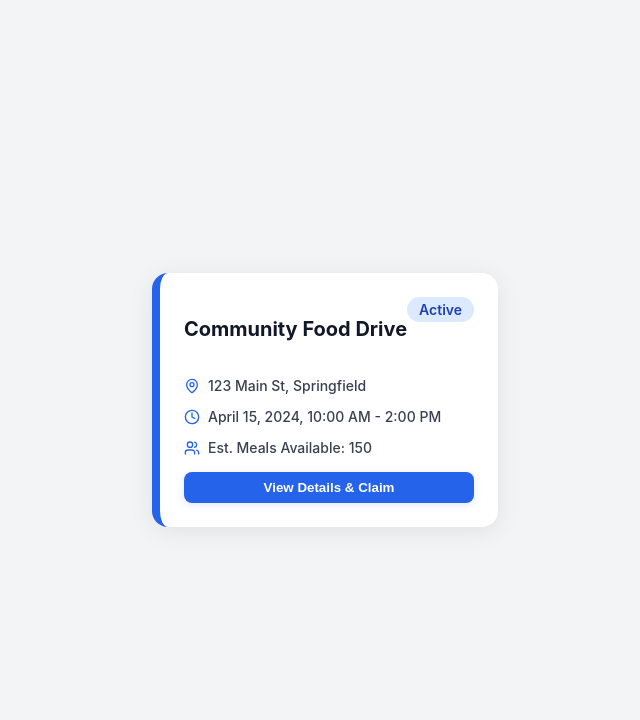
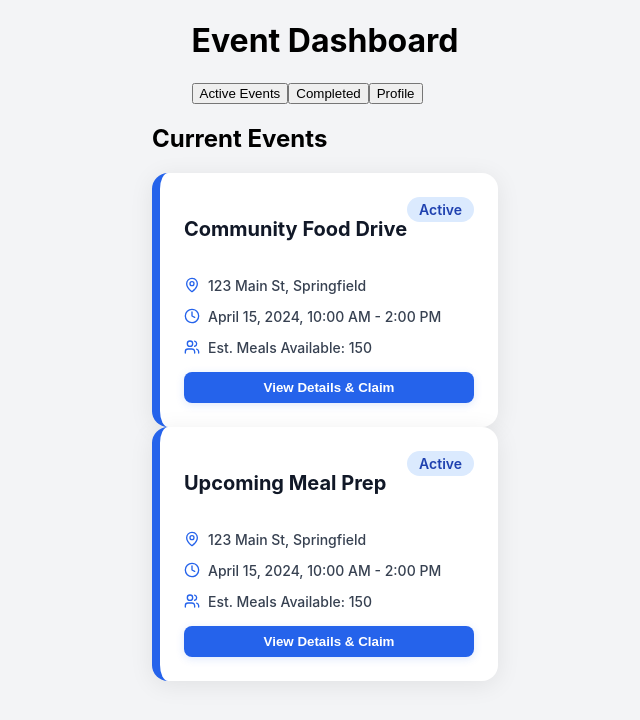
Before and after one commit to Creighton4Good/CSC-599-Creighton-For-Good-App, a React (Create React App) app in the folder frontend/: page / in a window 1280 px wide. Shown: the top 720 px of the page, without its empty margins (315-955 px from the left). Built offline with nearby package versions, Linux system fonts and the light colour scheme; the HTML template or start-up script is replaced by a standard one.

Commit message:
your commit message

```diff
--- a/frontend/src/App.css
+++ b/frontend/src/App.css
@@ -1,9 +1,10 @@
 .app {
-  display: flex;
-  justify-content: center;
-  align-items: center;
-  min-height: 100vh;
-  background: #f3f4f6;
+ display: flex;
+ flex-direction: column; /* Stack content vertically: Header then Main */
+ align-items: center; /* Center all stacked content horizontally */
+ min-height: 100vh; /* Ensures the background covers the full viewport */
+ background: #f3f4f6;
+ width: 100%; /* Ensure the container stretches across the screen */
 }
 
 .event-card {
--- a/frontend/src/App.js
+++ b/frontend/src/App.js
@@ -1,7 +1,8 @@
-import React from 'react';
+import React, { useState } from 'react'; // Import useState
 import { MapPin, Clock, Users } from 'lucide-react';
 import './App.css';
 
+// --- (Existing EventCard component remains the same) ---
 const EventCard = ({ event }) => {
     const isActive = event.status === 'Active';
 
@@ -37,7 +38,9 @@ const EventCard = ({ event }) => {
         </div>
     );
 };
+// --- (End of EventCard) ---
 
+// Sample data for demonstration
 const sampleEvent = {
     title: "Community Food Drive",
     status: "Active",
@@ -46,10 +49,86 @@ const sampleEvent = {
     meals: 150
 }
 
+const sampleEventInactive = {
+    title: "Past Volunteer Day",
+    status: "Completed",
+    location: "456 Oak Ave, Shelbyville",
+    time: "March 1, 2024, 9:00 AM - 1:00 PM",
+    meals: 0
+}
+
+// ---------------------------------------------
+// NEW Component: Header with Tabs
+// ---------------------------------------------
+const HeaderWithTabs = ({ activeTab, onTabChange }) => {
+    const tabs = ['Active Events', 'Completed', 'Profile'];
+
+    return (
+        <header className="app-header">
+            <h1 className="app-title">Event Dashboard</h1>
+            <nav className="tab-navigation">
+                {tabs.map((tab) => (
+                    <button
+                        key={tab}
+                        className={`tab-button ${activeTab === tab ? 'active' : ''}`}
+                        onClick={() => onTabChange(tab)}
+                    >
+                        {tab}
+                    </button>
+                ))}
+            </nav>
+        </header>
+    );
+};
+
+
+// ---------------------------------------------
+// App Component (Main Logic)
+// ---------------------------------------------
 const App = () => {
+    // 1. Initialize state for the active tab, defaulting to 'Active Events'
+    const [activeTab, setActiveTab] = useState('Active Events');
+
+    // 2. Define the content to display based on the active tab
+    const renderContent = () => {
+        switch (activeTab) {
+            case 'Active Events':
+                return (
+                    <div className="content-container">
+                        <h2>Current Events</h2>
+                        <EventCard event={sampleEvent} />
+                        <EventCard event={{...sampleEvent, title: "Upcoming Meal Prep"}} />
+                    </div>
+                );
+            case 'Completed':
+                return (
+                    <div className="content-container">
+                        <h2>Past Events</h2>
+                        <EventCard event={sampleEventInactive} />
+                        <p>No other completed events found.</p>
+                    </div>
+                );
+            case 'Profile':
+                return (
+                    <div className="content-container">
+                        <h2>User Profile</h2>
+                        <p>This is where your user profile information would go.</p>
+                    </div>
+                );
+            default:
+                return null;
+        }
+    };
+
     return (
         <div className="app">
-            <EventCard event={sampleEvent} />
+            {/* 3. Render the Header, passing the state and the state updater */}
+            <HeaderWithTabs activeTab={activeTab} onTabChange={setActiveTab} />
+
+            <main className="app-main-content">
+                {/* 4. Render the content based on the active tab */}
+                {renderContent()}
+            </main>
         </div>
     );
 }
```
